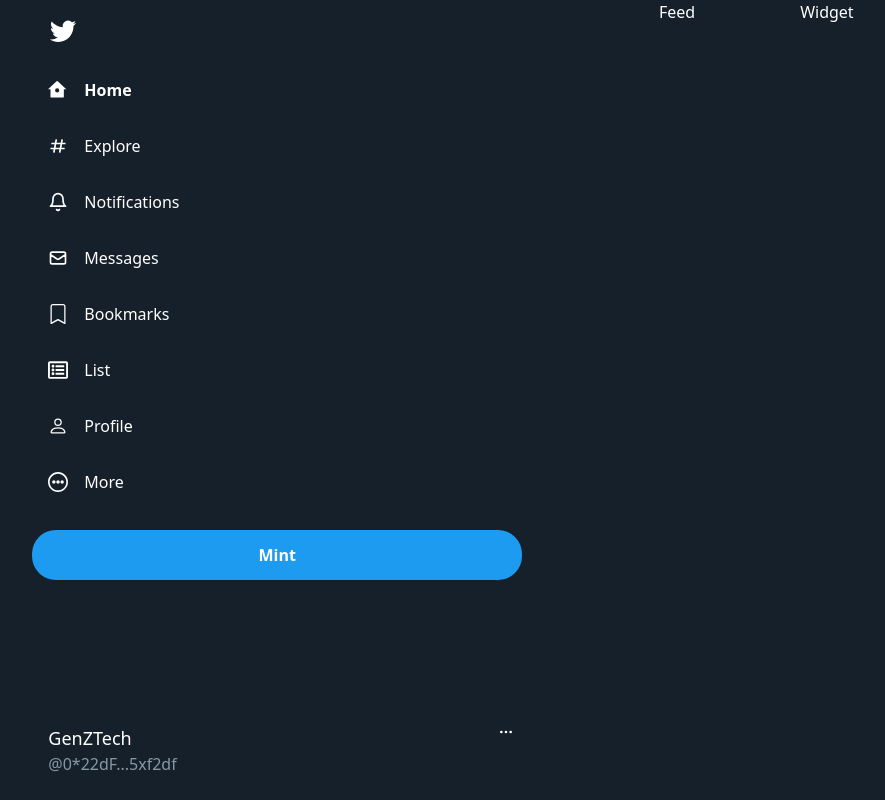
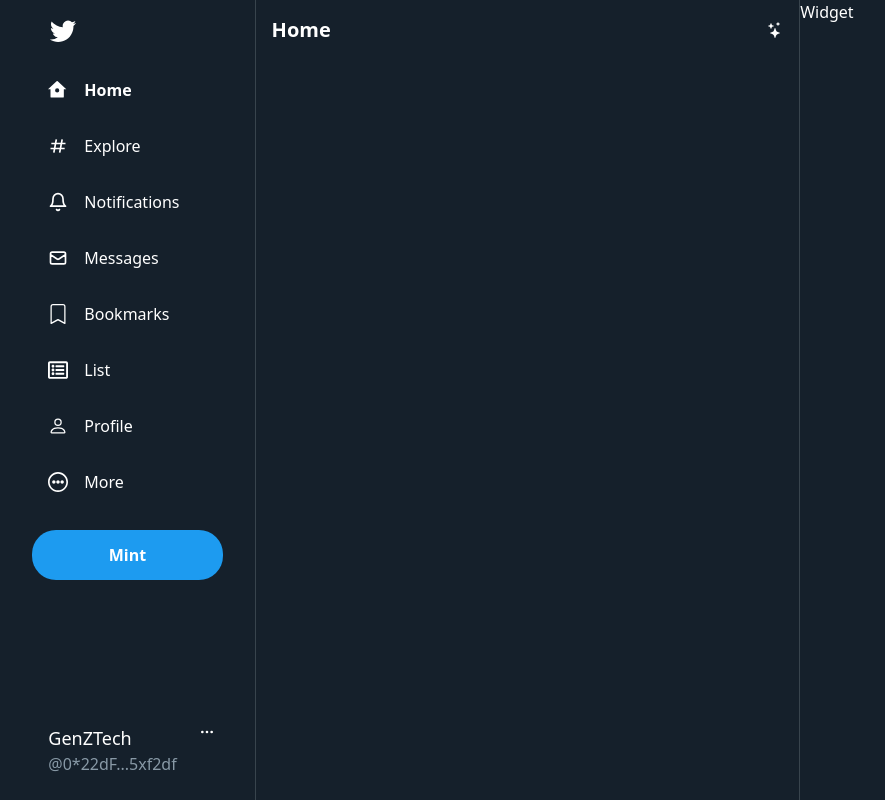
Before and after one commit to nrhymer23/twitter-clone-web3, a Next.js app in the folder client/: page / in a window 1280 px wide. Shown: the whole page, without its empty margins (213-1098 px from the left). Built offline with nearby package versions, Linux system fonts and the light colour scheme.

Commit message:
Created Feed Component &layout

```diff
--- /dev/null
+++ b/client/components/home/Feed.js
@@ -0,0 +1,21 @@
+import { BsStar, BsStars } from "react-icons/bs"
+
+
+const style = {
+    wrapper: `flex-[2] border-r border-l border-[#38444d]`,
+    header: `sticky top-0 bg-[#15202b] z-10 p-4 flex justify-between items-center`,
+    headerTitle: `text-xl font-bold`,
+}
+
+function Feed (){
+    return (
+        <div className= {style.wrapper}>
+            <div className={style.header}>
+                <div className={style.headerTitle}>Home</div>
+                <BsStars />
+            </div>
+        </div>
+    )
+}
+
+export default Feed
--- a/client/pages/index.js
+++ b/client/pages/index.js
@@ -1,6 +1,7 @@
 import Head from 'next/head'
 import Image from 'next/image'
 import Sidebar from '../components/Sidebar'
+import Feed from '../components/home/Feed'
 
 const style = {
     wrapper: `flex justify-center h-screen w-screen select-none bg-[#15202b] text-white`,
@@ -12,7 +13,7 @@
     <div className={style.wrapper}>
       <div className={style.content}>
         <Sidebar/>
-        <h2>Feed</h2>
+        <Feed />
         <h2>Widget</h2>
       </div>
     </div>
```
Also changed, not shown: client/components/home/Tweetbox.js (added).
